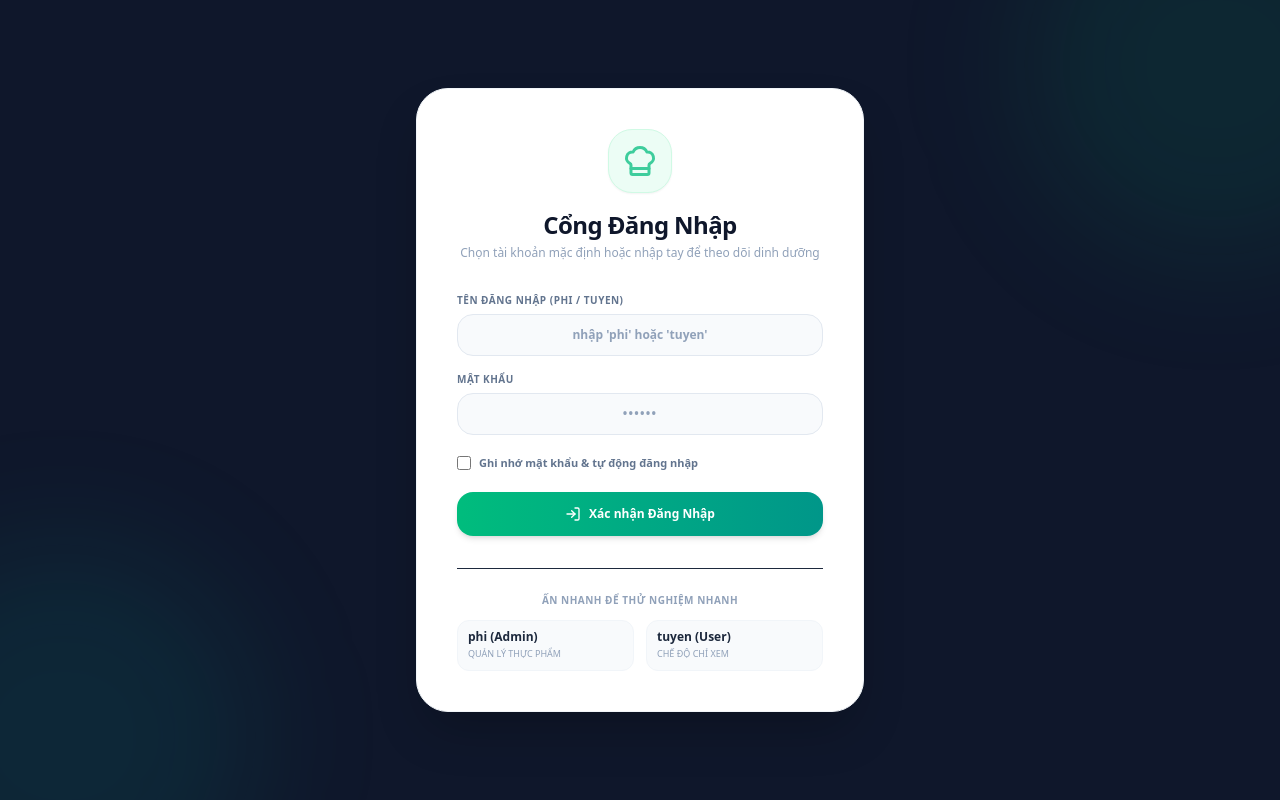
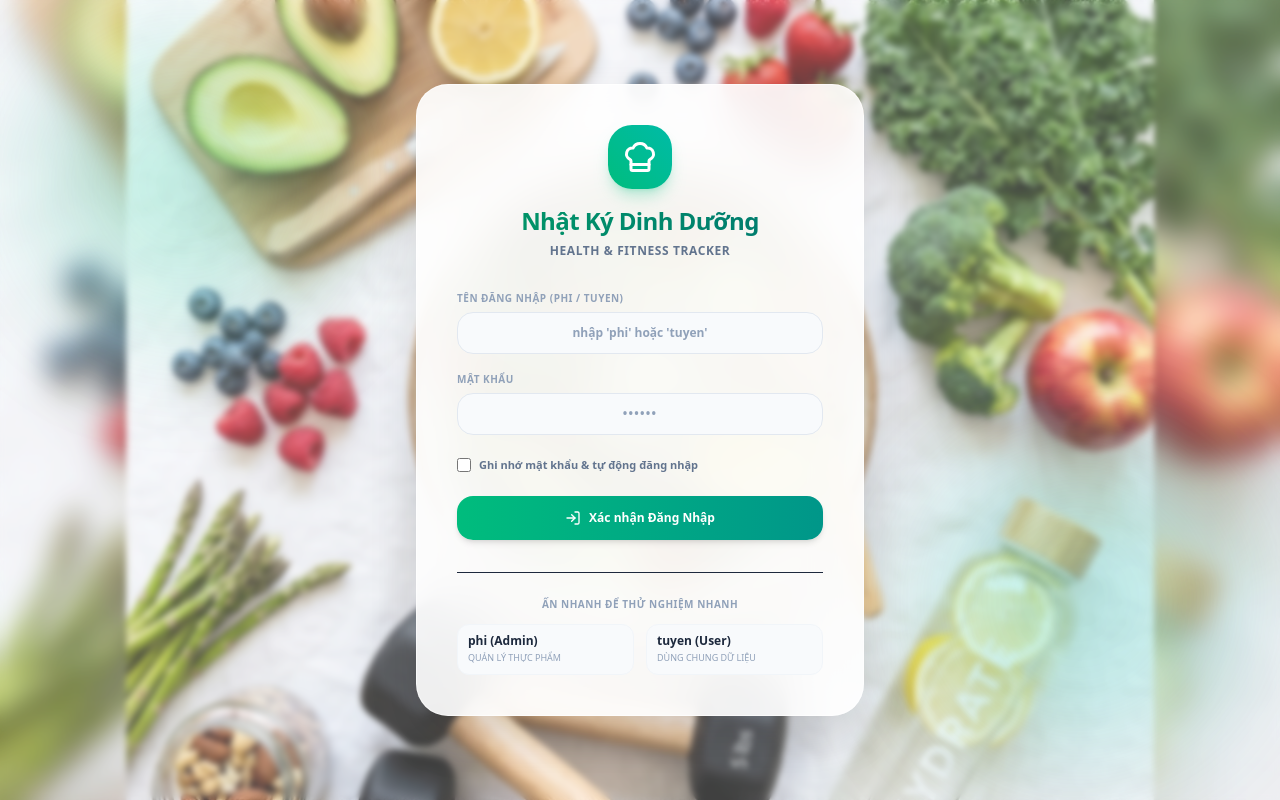
Before and after one commit to tranhungphitn/tinhcalo, a React (Vite) app: page / in a window 1280 px wide. Built offline with nearby package versions, Linux system fonts and the light colour scheme.

Commit message:
feat: update login UI with bright design, custom healthy food & sports background, and smooth fade-in animations

```diff
--- a/src/App.tsx
+++ b/src/App.tsx
@@ -590,18 +590,21 @@ export default function App() {
 
   if (!currentUser) {
     return (
-      <div className="min-h-screen bg-slate-900 flex items-center justify-center p-4 relative overflow-hidden font-sans">
-        {/* Abstract design elements */}
-        <div className="absolute top-0 right-0 w-96 h-96 bg-emerald-500/10 rounded-full blur-3xl -translate-y-1/3 translate-x-1/3"></div>
-        <div className="absolute bottom-0 left-0 w-96 h-96 bg-teal-500/10 rounded-full blur-3xl translate-y-1/3 -translate-x-1/3"></div>
+      <div className="min-h-screen w-full bg-[url('/login_background.png')] bg-cover bg-center flex items-center justify-center p-4 relative overflow-hidden font-sans">
+        {/* Soft overlay to make text highly readable */}
+        <div className="absolute inset-0 bg-white/25 backdrop-blur-[3px] z-0"></div>
 
-        <div className="bg-white rounded-[32px] p-8 md:p-10 shadow-2xl border border-slate-100 w-full max-w-md relative z-10 animate-fade-in text-slate-800">
+        {/* Decorative bright lights */}
+        <div className="absolute top-10 left-10 w-72 h-72 bg-emerald-400/20 rounded-full blur-3xl z-0 pointer-events-none"></div>
+        <div className="absolute bottom-10 right-10 w-80 h-80 bg-teal-400/20 rounded-full blur-3xl z-0 pointer-events-none"></div>
+
+        <div className="bg-white/90 backdrop-blur-xl rounded-[32px] p-8 md:p-10 shadow-[0_20px_50px_rgba(0,0,0,0.12)] border border-white/60 w-full max-w-md relative z-10 animate-fade-in text-slate-800">
           <div className="text-center mb-8">
-            <div className="w-16 h-16 bg-emerald-50 text-emerald-600 rounded-3xl flex items-center justify-center mx-auto mb-4 border border-emerald-100 shadow-xs">
-              <ChefHat className="w-9 h-9 text-emerald-500 animate-pulse" />
+            <div className="w-16 h-16 bg-gradient-to-tr from-emerald-500 to-teal-500 text-white rounded-3xl flex items-center justify-center mx-auto mb-4 shadow-lg shadow-emerald-500/25">
+              <ChefHat className="w-9 h-9 text-white" />
             </div>
-            <h1 className="text-2xl font-black text-slate-900 tracking-tight">Cổng Đăng Nhập</h1>
-            <p className="text-xs text-slate-400 mt-1 font-medium">Chọn tài khoản mặc định hoặc nhập tay để theo dõi dinh dưỡng</p>
+            <h1 className="text-2xl font-black text-slate-900 tracking-tight bg-gradient-to-r from-emerald-600 to-teal-700 bg-clip-text text-transparent">Nhật Ký Dinh Dưỡng</h1>
+            <p className="text-xs text-slate-500 mt-1.5 font-bold uppercase tracking-wider">Health & Fitness Tracker</p>
           </div>
 
           {loginError && (
@@ -611,13 +614,13 @@ export default function App() {
             </div>
           )}
 
-          <form onSubmit={handleLoginSubmit} className="space-y-4">
+          <form onSubmit={handleLoginSubmit} className="space-y-4.5">
             <div>
-              <label className="text-[10px] font-extrabold text-slate-500 block mb-1.5 uppercase tracking-wider">Tên đăng nhập (phi / tuyen)</label>
+              <label className="text-[10px] font-extrabold text-slate-400 block mb-1.5 uppercase tracking-wider">Tên đăng nhập (phi / tuyen)</label>
               <input
                 type="text"
                 placeholder="Nhập 'phi' hoặc 'tuyen'"
-                className="w-full bg-slate-50 border border-slate-200 focus:bg-white focus:border-emerald-500 rounded-2xl px-4 py-3 text-xs text-slate-700 placeholder-slate-400 focus:outline-hidden focus:ring-1 focus:ring-emerald-400/20 font-bold transition-all text-center lowercase"
+                className="w-full bg-slate-50 border border-slate-200 focus:bg-white focus:border-emerald-500 rounded-2xl px-4 py-3 text-xs text-slate-750 placeholder-slate-400 focus:outline-hidden focus:ring-1 focus:ring-emerald-400/20 font-bold transition-all text-center lowercase"
                 value={loginUsername}
                 onChange={(e) => setLoginUsername(e.target.value)}
                 required
@@ -625,11 +628,11 @@ export default function App() {
             </div>
 
             <div>
-              <label className="text-[10px] font-extrabold text-slate-500 block mb-1.5 uppercase tracking-wider">Mật khẩu</label>
+              <label className="text-[10px] font-extrabold text-slate-400 block mb-1.5 uppercase tracking-wider">Mật khẩu</label>
               <input
                 type="password"
                 placeholder="••••••"
-                className="w-full bg-slate-50 border border-slate-200 focus:bg-white focus:border-emerald-500 rounded-2xl px-4 py-3 text-xs text-slate-700 placeholder-slate-400 focus:outline-hidden focus:ring-1 focus:ring-emerald-400/20 font-bold transition-all text-center tracking-widest text-slate-800"
+                className="w-full bg-slate-50 border border-slate-200 focus:bg-white focus:border-emerald-500 rounded-2xl px-4 py-3 text-xs text-slate-750 placeholder-slate-400 focus:outline-hidden focus:ring-1 focus:ring-emerald-400/20 font-bold transition-all text-center tracking-widest text-slate-800"
                 value={loginPassword}
                 onChange={(e) => setLoginPassword(e.target.value)}
                 required
@@ -674,7 +677,7 @@ export default function App() {
                   setLoginUsername("phi");
                   setLoginPassword("123");
                 }}
-                className="p-2.5 bg-slate-50 hover:bg-indigo-50 hover:border-indigo-200 border border-slate-100 rounded-xl transition-all text-center cursor-pointer block text-left"
+                className="p-2.5 bg-slate-50 hover:bg-emerald-50 hover:border-emerald-250 border border-slate-100 rounded-xl transition-all text-center cursor-pointer block text-left"
               >
                 <p className="text-xs font-bold text-slate-800 leading-none">phi (Admin)</p>
                 <p className="text-[9px] text-slate-400 mt-1 uppercase">Quản lý thực phẩm</p>
@@ -686,10 +689,10 @@ export default function App() {
                   setLoginUsername("tuyen");
                   setLoginPassword("123");
                 }}
-                className="p-2.5 bg-slate-50 hover:bg-amber-50 hover:border-amber-200 border border-slate-100 rounded-xl transition-all text-center cursor-pointer block text-left"
+                className="p-2.5 bg-slate-50 hover:bg-teal-50 hover:border-teal-250 border border-slate-100 rounded-xl transition-all text-center cursor-pointer block text-left"
               >
                 <p className="text-xs font-bold text-slate-800 leading-none">tuyen (User)</p>
-                <p className="text-[9px] text-slate-400 mt-1 uppercase">Chế độ Chỉ Xem</p>
+                <p className="text-[9px] text-slate-400 mt-1 uppercase">Dùng chung dữ liệu</p>
               </button>
             </div>
           </div>
--- a/src/index.css
+++ b/src/index.css
@@ -1,4 +1,19 @@
 @import "tailwindcss";
+
+@theme {
+  --animate-fade-in: fade-in 0.3s cubic-bezier(0.16, 1, 0.3, 1) forwards;
+
+  @keyframes fade-in {
+    from {
+      opacity: 0;
+      transform: translateY(8px);
+    }
+    to {
+      opacity: 1;
+      transform: translateY(0);
+    }
+  }
+}
 
 @utility scrollbar-none {
   -ms-overflow-style: none;  /* IE and Edge */
```
Also changed, not shown: public/login_background.png (added).
